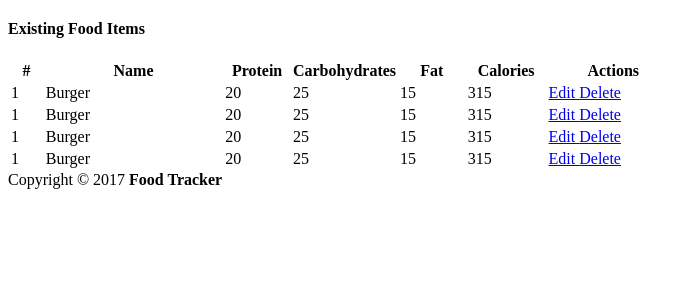
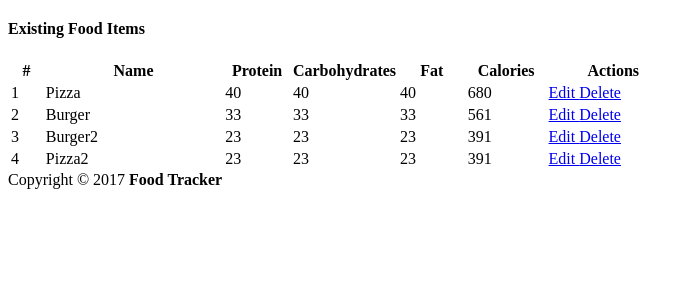
Before and after one commit to SuHaye/food_tracker, a Flask app: page /add in a window 1280 px wide. Shown: the part 292-592 px from the top of the page, without its empty margins (0-694 px from the left). Run offline with Flask 2, Linux system fonts and the light colour scheme; data comes from the database, SQL or seed files in the repository; both versions use the stored data as it was after the commit.

Commit message:
added a calculation for calories that dynamically changes depending on the food

```diff
--- a/food_tracker/models.py
+++ b/food_tracker/models.py
@@ -16,6 +16,12 @@ class Food(db.Model):
     carbs = db.Column(db.Integer, nullable=False)
     fats = db.Column(db.Integer, nullable=False)
 
+    # adds property that calculates the calories
+    @property
+    def calories(self):
+        # calculate calories
+        return self.proteins * 4 + self.carbs * 4 + self.fats * 9
+
 
 # Model for dates
 class Log(db.Model):
--- a/food_tracker/templates/add.html
+++ b/food_tracker/templates/add.html
@@ -122,8 +122,9 @@
 									<!-- Loop over food database to display all of the foods listed -->
 									{% for food in foods %}
 									<tr>
-										<td>1</td><td>Burger</td><td>20</td>
-										<td>25</td><td>15</th><td>315</td>
+										<!-- Grabs data from the database and creates a row -->
+										<td>{{ food.id }}</td><td>{{ food.name }}</td><td>{{ food.proteins }}</td>
+										<td>{{ food.carbs }}</td><td>{{ food.fats }}</th><td>{{ food.calories }}</td>
 										<td>
 											<a href="#" class="btn btn-default btn-xs">
 												<i class="glyphicon glyphicon-pencil"></i> Edit
```
Also changed, not shown: food_tracker/db.sqlite3.
